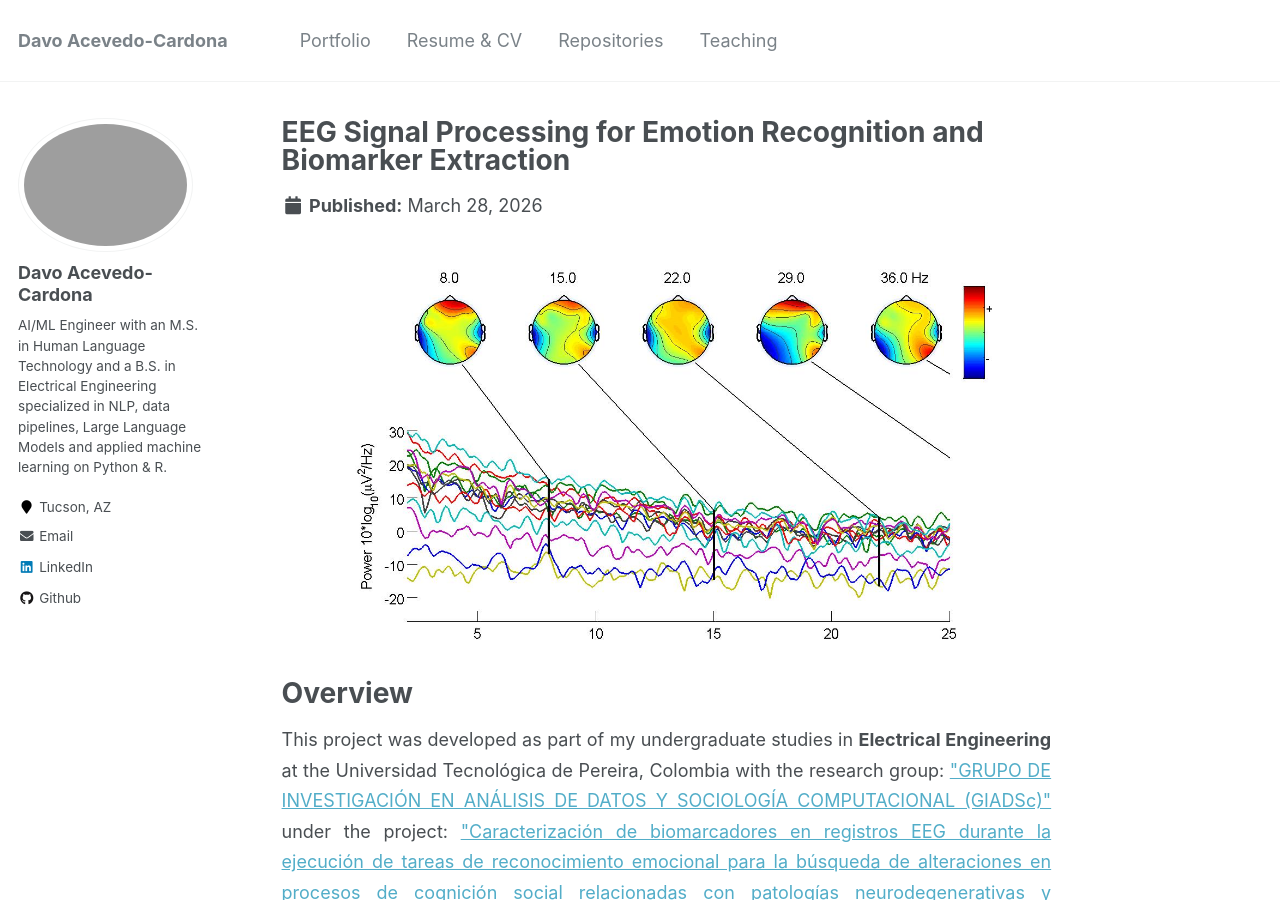
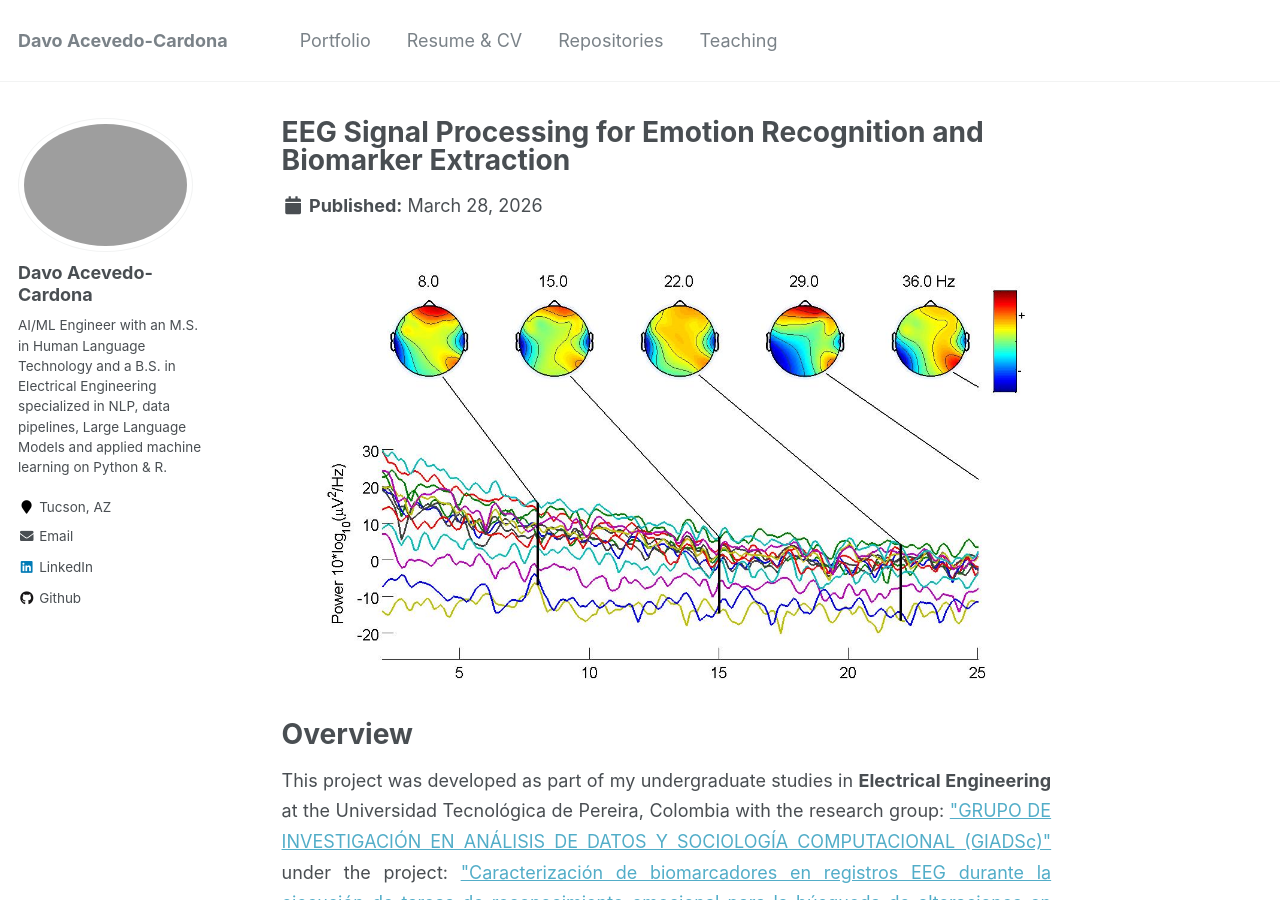
Before and after one commit to lldavoll/lldavoll.github.io, a Jekyll site: the page built from _portfolio/eeg.md, in a window 1280 px wide and 900 px high. Built offline with Jekyll 4.4.1, drawn with Linux system fonts in a browser that asks for light colours.

Commit message:
Update eeg.md

```diff
--- a/_portfolio/eeg.md
+++ b/_portfolio/eeg.md
@@ -5,7 +5,8 @@ collection: portfolio
 order: 4
 ---
 <p align="center">
-  <img src="/images/eeglab.png" style="width: 100%; max-width: 700px; height: auto; border-radius: 12px;">
+  <img src="/images/eeglab.png"
+    style="width: 100%; max-width: 800px; height: auto; border-radius: 12px;">
 </p>
 
 # Overview
```
